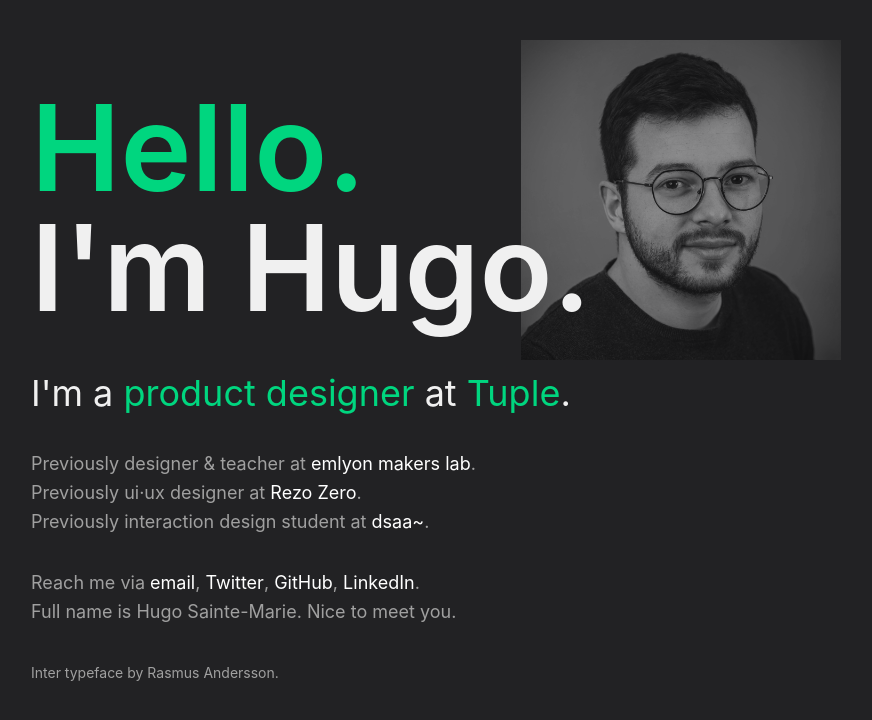
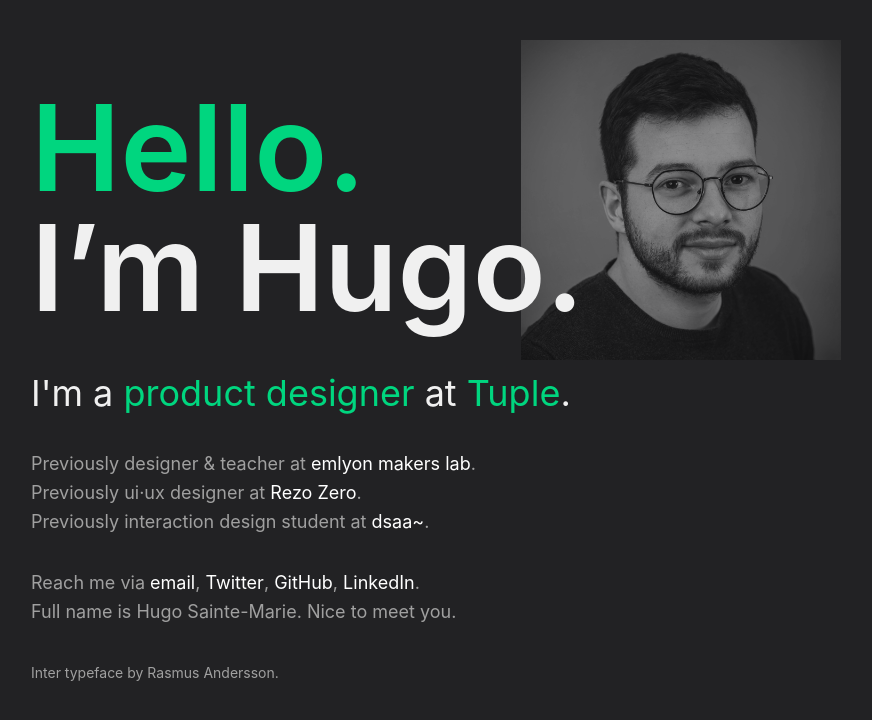
Before and after one commit to hugosaintemarie/hugosaintemarie.github.io, a plain HTML site: page index.html in a window 1280 px wide. Shown: the whole page, without its empty margins (244-1116 px from the left). Drawn offline with Linux system fonts and the light colour scheme; a web font is replaced by a local one.

Commit message:
Update index.html

```diff
--- a/index.html
+++ b/index.html
@@ -18,7 +18,7 @@
 </head>
 <body>
     <main>
-        <h1><span>Hello.</span><br>I'm Hugo.</h1>
+        <h1><span>Hello.</span><br>I’m Hugo.</h1>
 
         <h2>
             I'm a <span>product designer</span> at <span><a target="_blank" href="https://tuple.app">Tuple</a></span>.
```
